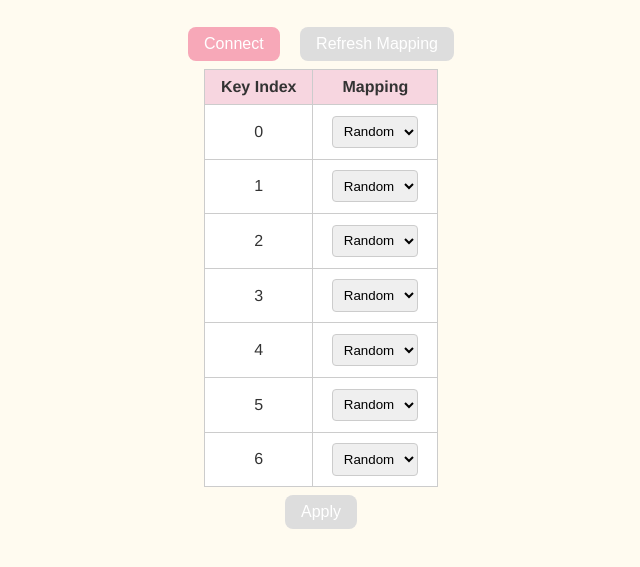
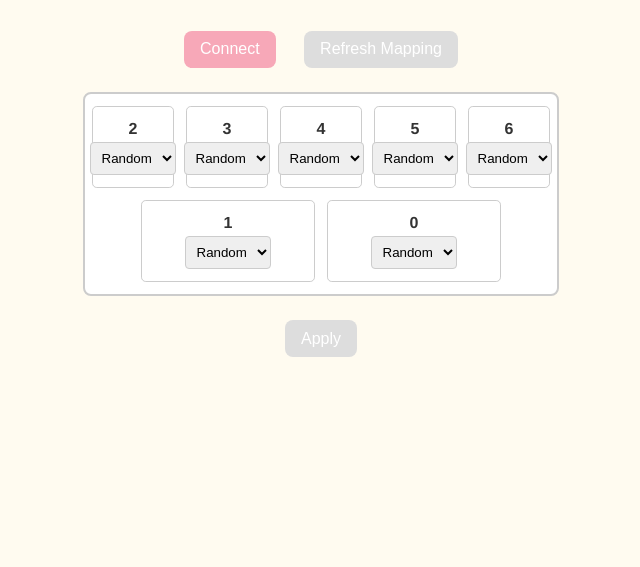
Before and after one commit to tettou771/MyFirstKeyboard, a plain HTML site: page KeyRemapTool/index.html in a window 1280 px wide. Shown: the part 61-628 px from the top of the page, without its empty margins (319-959 px from the left). Drawn offline with Linux system fonts and the light colour scheme.

Commit message:
キーの配置をキーボードふうにした

```diff
--- a/KeyRemapTool/index.html
+++ b/KeyRemapTool/index.html
@@ -4,36 +4,74 @@
   <meta charset="UTF-8">
   <title>Key Remap Tool</title>
   <style>
+    :root {
+      --key-size: 80px;
+      --gap: 12px;
+    }
     body { font-family: 'Helvetica', sans-serif; background: #FFFBF0; color: #333; text-align: center; }
-    table { margin: auto; border-collapse: collapse; }
-    th, td { border: 1px solid #ccc; padding: 0.5em 1em; }
-    th { background: #F7D6E0; }
-    td { background: #FFF; }
-    button { background: #F7A8B8; color: white; font-size: 1em; padding: 0.5em 1em;
-             border: none; border-radius: 0.5em; cursor: pointer; margin: 0.5em; }
+    button { background: #F7A8B8; color: white; font-size: 1em;
+             padding: 0.6em 1em;
+             border: none; border-radius: 0.5em; cursor: pointer;
+             margin: var(--gap);
+             /* increase vertical size by 1.2x */ }
     button:disabled { background: #DDD; cursor: not-allowed; }
-    select { padding: 0.5em; margin: 0.2em; border-radius: 0.3em; border: 1px solid #ccc; }
+    select { padding: 0.5em; border-radius: 0.3em; border: 1px solid #ccc; }
+    /* Container for key rows (frame) */
+    #layout {
+      display: flex;
+      flex-direction: column;
+      gap: var(--gap);
+      align-items: center;
+      margin: var(--gap) auto;
+      border: 2px solid #CCC;
+      padding: var(--gap);
+      border-radius: 0.5em;
+      background: #FFF;
+      /* fixed width: 5 keys + 4 gaps */
+      width: calc(5 * var(--key-size) + 4 * var(--gap));
+    }
+    .row {
+      display: flex;
+      gap: var(--gap);
+    }
+    .key {
+      width: var(--key-size);
+      height: var(--key-size);
+      background: #FFF;
+      border: 1px solid #ccc;
+      border-radius: 0.3em;
+      display: flex;
+      flex-direction: column;
+      align-items: center;
+      justify-content: center;
+    }
+    .key label {
+      margin-bottom: 0.3em;
+      font-weight: bold;
+    }
+    /* Bottom-row keys double width */
+    #wrap-1, #wrap-0 {
+      width: calc(var(--key-size) * 2 + var(--gap));
+    }
   </style>
 </head>
 <body>
   <h1>Key Remap Tool</h1>
   <button id="connect">Connect</button>
   <button id="refresh" disabled>Refresh Mapping</button>
-  <table>
-    <thead>
-      <tr><th>Key Index</th><th>Mapping</th></tr>
-    </thead>
-    <tbody>
-      <!-- 各キーに対し単一選択 + Random オプション -->
-      <tr><td>0</td><td><select id="key-0"></select></td></tr>
-      <tr><td>1</td><td><select id="key-1"></select></td></tr>
-      <tr><td>2</td><td><select id="key-2"></select></td></tr>
-      <tr><td>3</td><td><select id="key-3"></select></td></tr>
-      <tr><td>4</td><td><select id="key-4"></select></td></tr>
-      <tr><td>5</td><td><select id="key-5"></select></td></tr>
-      <tr><td>6</td><td><select id="key-6"></select></td></tr>
-    </tbody>
-  </table>
+  <div id="layout">
+    <div class="row row-top">
+      <div class="key" id="wrap-2"><label>2</label><select id="key-2"></select></div>
+      <div class="key" id="wrap-3"><label>3</label><select id="key-3"></select></div>
+      <div class="key" id="wrap-4"><label>4</label><select id="key-4"></select></div>
+      <div class="key" id="wrap-5"><label>5</label><select id="key-5"></select></div>
+      <div class="key" id="wrap-6"><label>6</label><select id="key-6"></select></div>
+    </div>
+    <div class="row row-bottom">
+      <div class="key" id="wrap-1"><label>1</label><select id="key-1"></select></div>
+      <div class="key" id="wrap-0"><label>0</label><select id="key-0"></select></div>
+    </div>
+  </div>
   <button id="apply" disabled>Apply</button>
   <script src="script.js"></script>
 </body>
```
Also changed, not shown: keymapimage.png (added).
